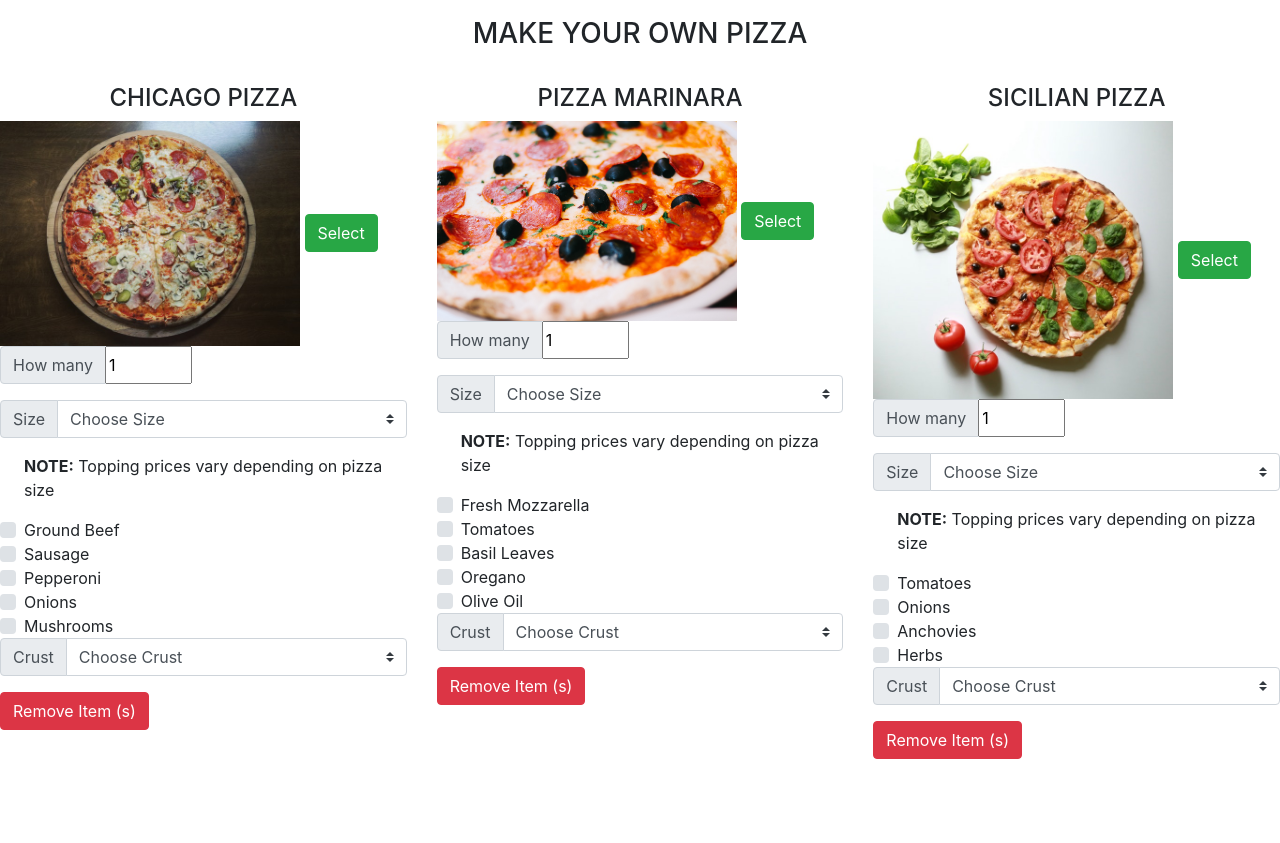
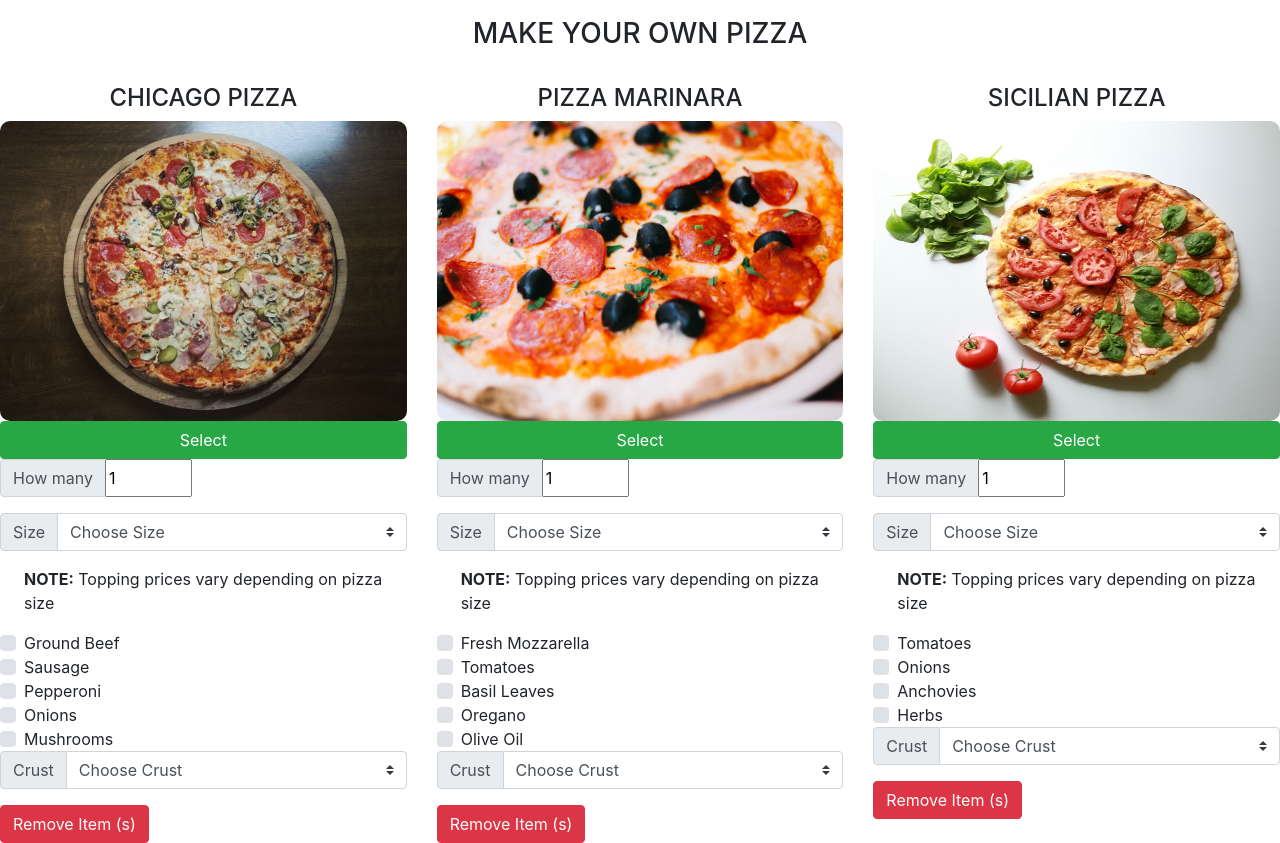
Before and after one commit to Mantongash/pizza-heart, a plain HTML site: page index.html in a window 1280 px wide. Shown: the part 820-1663 px from the top of the page. Before the commit the page ends 1579 px from the top, so only its background shows below. Drawn offline with nearby package versions, Linux system fonts and the light colour scheme.

Commit message:
Style images in the make section

```diff
--- a/css/styles.css
+++ b/css/styles.css
@@ -5,7 +5,7 @@ html {
   box-sizing: border-box;
 }
 
-/* Hradings */
+/* Headings */
 h2,
 h3,
 h4 {
@@ -20,6 +20,11 @@ h2 {
 h3,
 h4 {
   margin: 2% 0;
+}
+
+/* Links */
+.btn-success {
+  display: block;
 }
 
 /* Navbar */
@@ -41,3 +46,10 @@ h4 {
   margin-top: 2%;
   font-size: 1.5rem;
 }
+
+/* Make section */
+.make img {
+  width: 100%;
+  height: 300px;
+  border-radius: 10px;
+}
```
